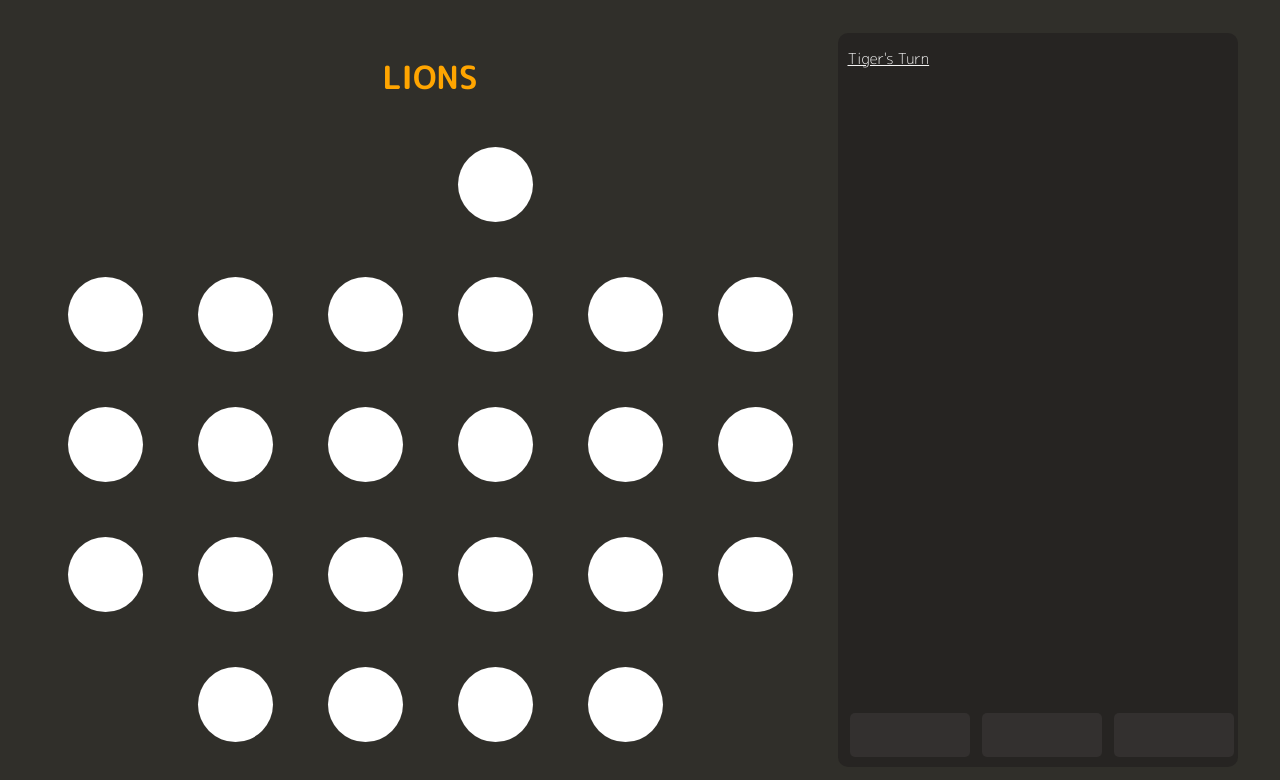
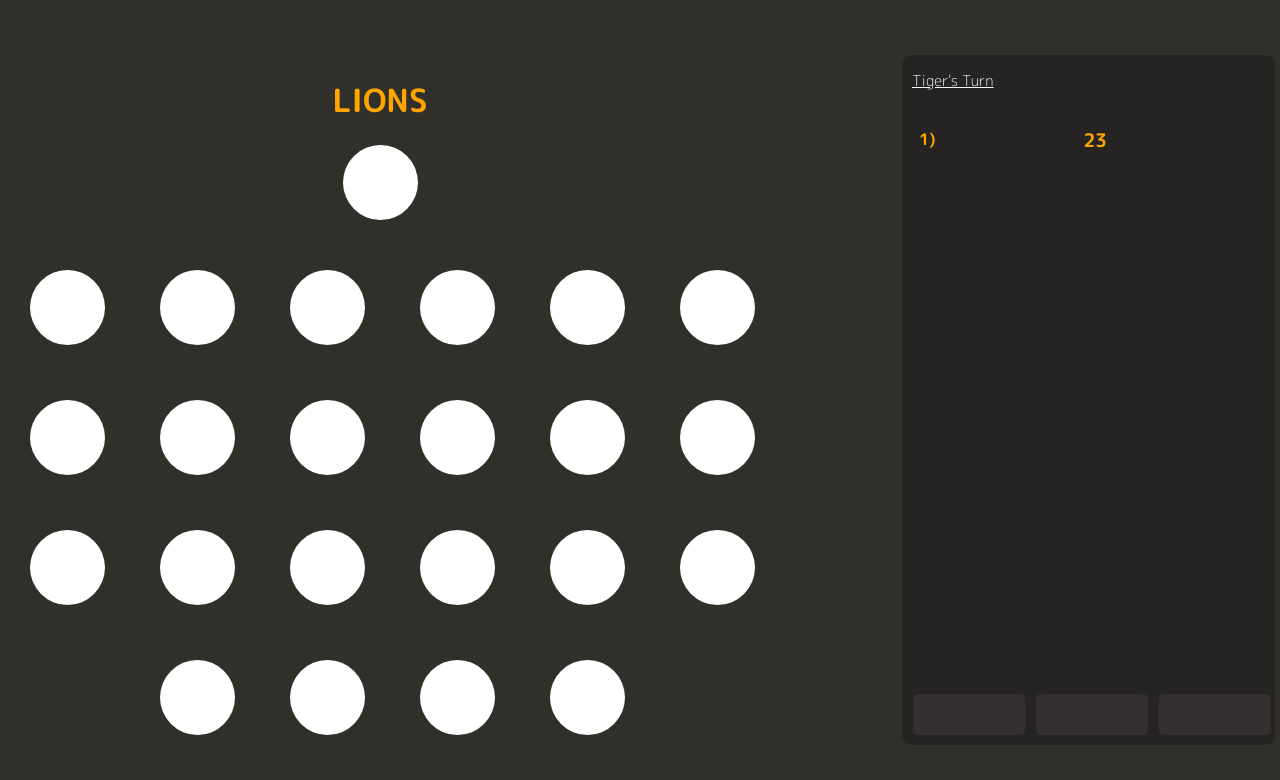
Before and after one commit to VikramChandraNarra/ligerr-official, a React (Create React App) app: page / in a window 1280 px wide. Shown: the top 780 px of the page. Built offline with nearby package versions, Linux system fonts and the light colour scheme.

Commit message:
printed moves on scorboard

```diff
--- a/src/App.css
+++ b/src/App.css
@@ -11,6 +11,8 @@
   height: 100vh;
   background-color: #302f2a;
   overflow: scroll;
+  overflow-x: scroll;
+  overflow-y: scroll;
 
 }
 
--- a/src/components/Board.css
+++ b/src/components/Board.css
@@ -1,15 +1,18 @@
 #board {
-    width: 775px;
-    height: 645px;
+    width: 750px;
+    height: 500px;
     display: grid;
     grid-gap: 5px;
     grid-template-columns: 1fr 1fr 1fr 1fr 1fr 1fr;
-    grid-template-rows: 1fr 1fr 1fr 1fr 1fr;
+    grid-template-rows: 1fr 1fr 1fr 1fr;
 
 
 
 }
 
+.gameBoard {
+    margin-right: 10%;
+}
 
 .gameScreen {
     display: flex;
@@ -58,12 +61,12 @@
 }
 
 #a1 {
-    grid-column-start: 4;
-    grid-column-end: span 3;
+    margin: auto;
+    margin-bottom: 25px;
 }
 #b1 {
-    grid-column-start: 1;
-    grid-row-start: 2;
+    /* grid-column-start: 1;
+    grid-row-start: 2; */
 
 
 }
--- a/src/components/Board.js
+++ b/src/components/Board.js
@@ -10,7 +10,7 @@ export default function Board({ position }) {
 
     const [secondClick, setSecondClick] = useState(false);
     const [pastPosition, setPastPosition] = useState();
-    const [curFen, setCurFen] = useState();
+    const [curFen, setCurFen] = useState("");
     const [moves, setMoves] = useState([]);
     const [lionCount, setLionCount] = useState(0);
     const [sheepCount, setSheepCount] = useState(0);
@@ -19,9 +19,6 @@ export default function Board({ position }) {
     const [winner, setWinner] = useState()
     const [killed, setKilled] = useState(0);
 
-    const handleClick = (move) => {
-        setMoves(moves => [...moves, move])
-    }
     const addMove = () => {
         setMoves([...moves, {
             fen: curFen,
@@ -30,17 +27,23 @@ export default function Board({ position }) {
             turn: turn,
         }])
     }
-    // useEffect(() => {
-    //     addMove()
-    //     console.log(moves)
-    // }, [])
+
     useEffect(() => {
         addMove()
         if(lionCount >= 3 && sheepCount >= 6) {
             status()
         }
-        console.log("what")
+        // console.log(moves)
+
     }, [curFen])
+
+    useEffect(() => {
+        if (curFen != updateFen) {
+            setCurFen(updateFen)
+
+        }
+    })
+
 
 
 
@@ -64,7 +67,7 @@ export default function Board({ position }) {
 
         // 1 - True
         // 0 - False
-        console.log(arrayBoard)
+        // console.log(arrayBoard)
         var isValid = 0;
         if (x - 1 >= 0 && y - 1 >= 0 && x + 1 <= 5 && y + 1 <= 4) {
             if (arrayBoard[y][x-1] == 'E' || arrayBoard[y][x+1] == 'E' || arrayBoard[y-1][x] == 'E' || arrayBoard[y+1][x] == 'E') {
@@ -114,56 +117,13 @@ export default function Board({ position }) {
 
         return isValid
 
-
-
-
-        // for (var i=-1; i<2; i+=2)// Horizontal Entries
-        // {
-        //    if (x + i >= 0 && x + i <= 5 && arrayBoard[y][x+i] == "E")
-        //    {
-        //       isValid = 1;
-        //    }
-        // }
-        // for (var j=-1; j<2; j+=2)// Vertial Entries
-        // {
-
-
-        //    if (y == 1)
-        //    {
-        //       // Unique Case y = 1
-        //       if (x == 0)
-        //       {
-        //          if (arrayBoard[y][x+1] == "E" || arrayBoard[y-1][x] == "E")
-        //          {
-        //             isValid = 1;
-        //          }
-        //       }else if (x == 5){
-        //          if (arrayBoard[y][x-1] == "E" || arrayBoard[y-1][x] == "E")
-        //          {
-        //             isValid = 1;
-        //          }
-
-        //       }else {
-        //          if (arrayBoard[0][2] == "E" || arrayBoard[y-1][x] == "E")
-        //          {
-        //             isValid = 1;
-        //          }
-        //       }
-        //    }
-
-        //    if (x + j >= 1 && x + j <= 5 && arrayBoard[y+j][x] == "E")
-        //    {
-        //       isValid = 1;
-        //    }
-        // }
-        // return isValid;
-
-     }
+    }
 
     const status = () => {
 
         var temp = statusOfGame(convertToReadable(curFen))
-        console.log("temp " + temp)
+
+        // console.log("temp " + temp)
         if (temp == 1) {
             //Lions
             setGameOver(true)
@@ -190,10 +150,12 @@ export default function Board({ position }) {
 
               if (arrayBoard[i][j] == "L")
               {
+                // console.log("detected")
                  noOfTigers++;
-                 console.log("testing " + availableMove(arrayBoard, i, j))
+                //  console.log("testing " + availableMove(arrayBoard, i, j))
                  if (availableMove(arrayBoard, i, j) == 0)
                  {
+                    console.log(i, j)
 
                     numberOfTigersTrapper++;
                  }
@@ -528,19 +490,21 @@ export default function Board({ position }) {
     }
 
     const move = ( target ) => {
+        // console.log(moves)
+
 
         if (lionCount == 3 && turn == true) { //Means that the Lions must start sliding
 
             if (secondClick == false && target.className == "tile lion") {  // First Click for moving the lion
-                console.log("first click lion")
+                // console.log("first click lion")
                 setSecondClick(true);
                 setPastPosition(target)
             } else if (secondClick == true && target.className == "tile lion") { // Updating the lion that needs to be moved
-                console.log("updating first move")
+                // console.log("updating first move")
                 setPastPosition(target)
 
             } else if ((target.className == "tile sheep" || target.className == "tile") && pastPosition != undefined && pastPosition.className != "tile lion") { // Not valid
-                console.log("not valid click")
+                // console.log("not valid click")
 
             } else {    //Valid Click
                 if (target.className == "tile" && pastPosition != undefined && pastPosition.className == "tile lion" && secondClick == true) {
@@ -549,28 +513,28 @@ export default function Board({ position }) {
                         setPastPosition(null)
                         setSecondClick(false)
                         setTurn(!turn)
-                        setCurFen(updateFen())
+                        // setCurFen(updateFen())
 
 
-                        console.log("second click succesfull")
+                        // console.log("second click succesfull")
                     } else {
-                        console.log("incorrect move lion")
+                        // console.log("incorrect move lion")
                     }
                 }
             }
         } else if (sheepCount >= 15 && turn == false ) {    // Means that the sheep must start sliding
             if (secondClick == false && target.className == "tile sheep") {
-                console.log("first clik")
+                // console.log("first clik")
                 setSecondClick(true);
                 setPastPosition(target)
 
             } else if (secondClick == true && target.className == "tile sheep") {
-                console.log("updating sheep first move")
+                // console.log("updating sheep first move")
                 setPastPosition(target)
 
             }
             else if ((target.className == "tile lion" || target.className == "tile") && pastPosition != undefined && pastPosition.className != "tile sheep") {
-                console.log("not valid click")
+                // console.log("not valid click")
 
             } else {
                 if (target.className == "tile" && pastPosition != undefined && pastPosition.className == "tile sheep" && secondClick == true) {
@@ -578,11 +542,11 @@ export default function Board({ position }) {
                         setPastPosition(null)
                         setSecondClick(false)
                         setTurn(!turn)
-                        setCurFen(updateFen())
+                        // setCurFen(updateFen())
 
-                        console.log("second click sheep")
+                        // console.log("second click sheep")
                     } else {
-                        console.log("incorrect click")
+                        // console.log("incorrect click")
                     }
                 }
             }
@@ -594,14 +558,20 @@ export default function Board({ position }) {
                 if (turn == true) {
                     target.className = "tile lion"
                     setLionCount(lionCount + 1)
-                    setCurFen(updateFen())
+                    // setCurFen(updateFen())
                 } else {
                     target.className = "tile sheep"
                     setSheepCount(sheepCount + 1)
-                    setCurFen(updateFen())
+                    // setCurFen(updateFen())
                 }
             }
         }
+        // console.log("before" + curFen)
+
+        // console.log("now" + updateFen())
+        // // setCurFen(updateFen())
+        // console.log("new" + curFen)
+
     }
 
 
@@ -612,8 +582,9 @@ export default function Board({ position }) {
                     {/* this goes on top */}
                     {turn ? <h1 id="lionText">LIONS</h1> : <h1 id="sheepText">SHEEPS</h1>}
                 </div>
+                {board[0]}
                 <div id="board">
-                    {board}
+                    {board.slice(1)}
                 </div>
                 <div>
                     {/* This goes below */}
@@ -623,7 +594,6 @@ export default function Board({ position }) {
                 </div>
 
             </div>
-            {/* <h1 className='white'>Hello</h1> */}
             <Moves moves={moves} turn={turn}/>
 
 
--- a/src/components/Moves.css
+++ b/src/components/Moves.css
@@ -1,12 +1,45 @@
 .scoreCard {
     height: 100%;
-    width: 400px;
+    width: 500px;
     background-color: #262422;
     border-radius: 10px;
     margin-left: 20px;
     position: relative;
 }
 
+.moves {
+    overflow-y: hidden;
+    overflow-x: hidden;
+}
+.unitonMove {
+    display: flex;
+}
+
+.num {
+    flex: 1;
+}
+.fen {
+    flex: 10;
+}
+#true {
+    margin-left: 10px;
+    width: 90%;
+    text-align: center;
+    color: orange;
+    font-weight: 500;
+}
+
+
+
+
+
+#false {
+    margin-left: 10px;
+
+    width: 90%;
+    text-align: center;
+    color: gray;
+}
 /* #turn {
     margin-top: 100%;
     color: white;
--- a/src/components/Moves.js
+++ b/src/components/Moves.js
@@ -2,27 +2,57 @@ import React, { Component, useState, useEffect } from 'react'
 import "./Moves.css"
 
 export default function Moves(props) {
-    const moves = [];
+    const movesData = [];
+    for (let i=1; i<props.moves.length;i++) {
+        movesData.push(
+            <div key={props.moves[i].fen} className='unitonMove' id={props.moves[i].turn ? "true" : "false"}>
+                <h4 className='num'>{`${i})`}</h4>
+                <h3 className='fen'>{props.moves[i].fen}</h3>
+            </div>
+        )
+    }
+
+    // const renderMoves = []
+    // if (movesData.length & 2 == 1) {
+    //     var i = 0
+    //     for (i = 0; i< movesData.length & 2; i++) {
+    //         renderMoves.push(
+    //             <div key={i} className='move' id={props.moves[i].turn ? "true" : "false"}>
+    //                 {movesData[2*i]}
+    //                 {movesData[(2*i)+1]}
+    //             </div>
+
+    //         )
+    //     }
+    //     renderMoves.push(
+    //         <div key={i} className='move' id={props.moves[i].turn ? "true" : "false"}>
+    //         {movesData[2*i]}
+    //     </div>
+    //     )
+    // } else {
+    //     for (let i = 0; i< movesData.length & 2; i++) {
+    //         renderMoves.push(
+    //             <div key={i} className='move' id={props.moves[i].turn ? "true" : "false"}>
+    //                 {movesData[i]}
+    //                 {movesData[i+1]}
+    //             </div>
+
+    //         )
+    //     }
+    // }
+
     return (
         <div className="scoreCard">
             {props.turn ? <p id='turn'>Tiger's Turn</p> : <p id='turn'>Lamb's Turn</p>}
-            {/* {moves} */}
-            {/* <div>
-                <button>New Game</button>
-                <button>Last Move</button>
-                <button>Next Move</button>
-            </div> */}
-            {console.log(props)}
+            {/* {console.log(renderMoves)} */}
+
             <div className='moves'>
-
+                {movesData}
             </div>
             <button id="main" className='plus'></button>
             <button id="main" className='back'></button>
             <button id="main" className='forward'></button>
 
-            {/* <button type="button" class="ui_v5-button-component ui_v5-button-basic primary-controls-button" data-cy="Move Forward" aria-label="Move Forward" data-listener-index="2">
-                <span class="icon-font-chess ui_v5-button-icon chevron-right"></span>
-            </button> */}
         </div>
     );
 }
```
